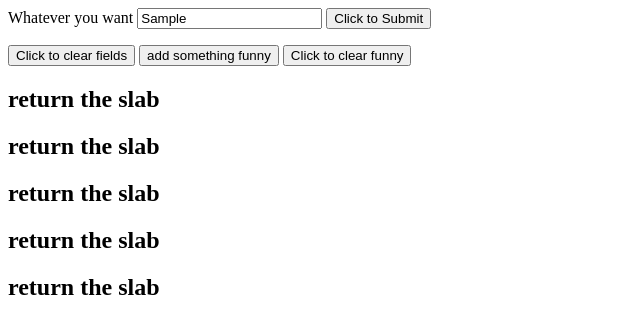
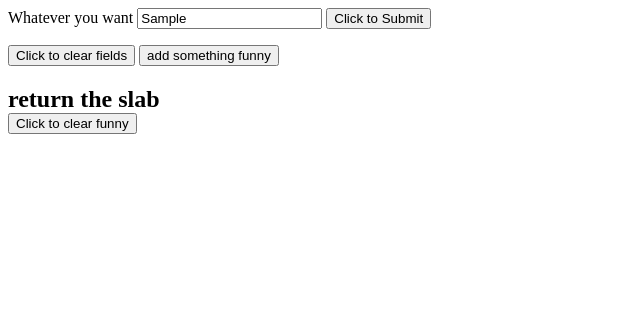
Before and after one commit to staten-island-tech/dom-manipulation-project-AnthonyPvZ, a plain HTML site: page index.html in a window 1280 px wide. Both pictures are taken after typing "Sample" into the empty fields and a click on the button "add something funny". Shown: the whole page, without its empty margins (0-640 px from the left). Drawn offline with Linux system fonts and the light colour scheme.

Commit message:
remove button done

```diff
--- a/dom.js
+++ b/dom.js
@@ -8,11 +8,12 @@ const DOMSelectors = {
     resetbutton: document.querySelector("#reset"),
     funnybutton: document.querySelector("#funny"),
     cards: document.querySelectorAll(".card"),
+    // remove: document.querySelectorAll("#resetfunny")
 };
 
 console.log(DOMSelectors.firstname);
 console.log(DOMSelectors.h2s);
-console.log(DOMSelectors.cards)
+
 DOMSelectors.form.addEventListener("submit", function(event){
     event.preventDefault();
     console.log(DOMSelectors.firstname.value);
@@ -29,8 +30,21 @@ DOMSelectors.resetbutton.addEventListener("click", function(clear){
 DOMSelectors.funnybutton.addEventListener("click", function(funny){
     funny.preventDefault();
     DOMSelectors.h2s.forEach((value)=>
-        value.insertAdjacentHTML("beforeend", '<div class="card"><div class="card-title">return the slab</div></div>'));
+        value.insertAdjacentHTML("beforeend",
+        `<div class="card">
+        <div class="card-title">return the slab</div>
+        <button type="button" class="resetfunny">Click to clear funny</button>
+        </div>`));
+        document.querySelectorAll(".resetfunny").forEach((remov)=>{
+    remov.addEventListener("click", function(erase){
+    erase.target.parentElement.remove()
+})
 });
+
+
+});
+
+// https://stackoverflow.com/questions/4777077/removing-elements-by-class-name
 function removefunny(){
     let buttons = document.querySelectorAll("button");
     buttons.forEach((btn)=>
@@ -39,6 +53,3 @@ function removefunny(){
     }))
 };
 removefunny();
-
-
-// https://stackoverflow.com/questions/4777077/removing-elements-by-class-name
--- a/index.html
+++ b/index.html
@@ -6,19 +6,16 @@
 </head>
 <body>
 <form action="" id="form">
-    <label for="firstname">Whatever you want</label>
+    <label for="first/name">Whatever you want</label>
     <input type="text" name="firstname" class="first-name" />
     <input type="submit" value = "Click to Submit" id="submit"/>
 
 </form>
 <button type="button" id="reset">Click to clear fields</button>
 <button type="button" id="funny">add something funny</button>
-<button type="button" id="resetfunny">Click to clear funny</button>
+
 <h2></h2>
-<h2></h2>
-<h2></h2>
-<h2></h2>
-<h2></h2>
+</div>
 
 <script src="dom.js"></script>
 </body>
```
